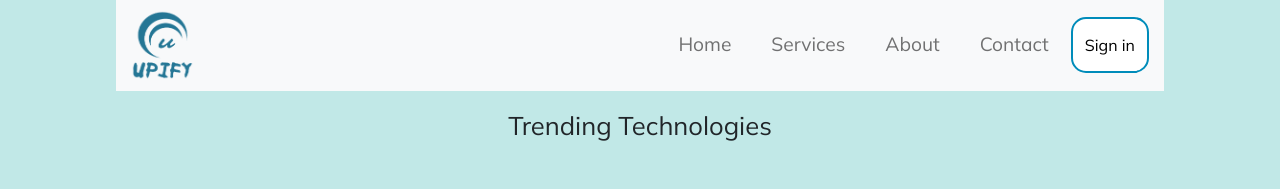
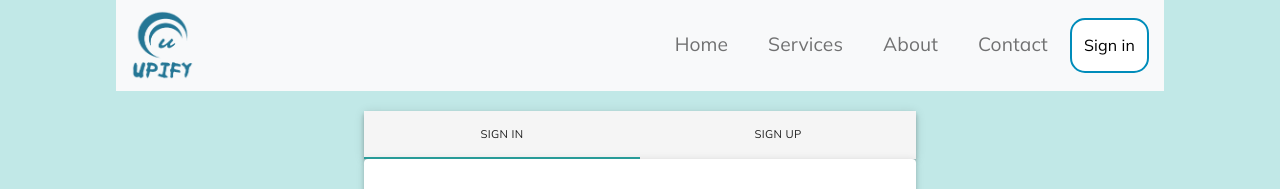
Before and after one commit to upify-tech/client, a React (Create React App) app: page /signup in a window 1280 px wide. Before the commit this address led to /. Shown: the top 189 px of the page. Built offline with nearby package versions, Linux system fonts and the light colour scheme; no server answers.

Commit message:
Update App.jsx

```diff
--- a/src/App.jsx
+++ b/src/App.jsx
@@ -39,7 +39,7 @@
                 <Route exact path="/#services-section" component={Services} />
                 <Route exact path="/#about-section" component={About} />
                 <Route exact path="/#contact-section" component={Contact} />
-                <Route exact path="https://upifytech.netlify.app/signup" component={Auth} />
+                <Route exact path="/signup" component={Auth} />
                 <Route exact path='/home' component={Home}></Route>
                 <Route exact path='/courses' component={Courses}></Route>
                 <Route exact path='/internships' component={Internships}></Route>
```
